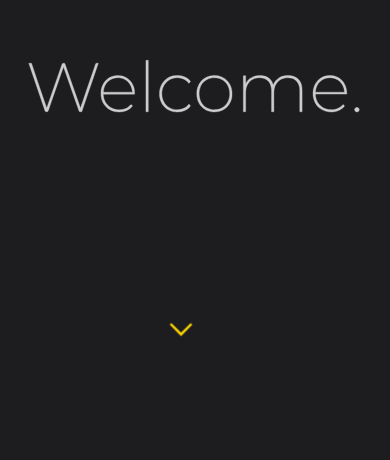
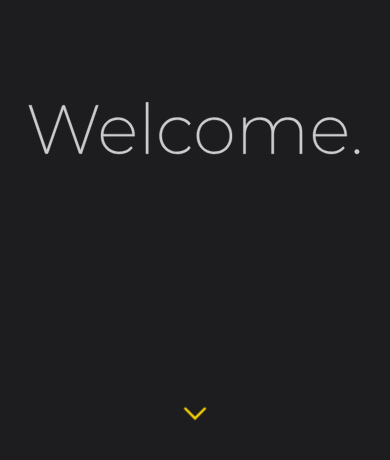
Before and after one commit to joseph-johnson27001/portfolio, a Vue app: page / in a window 390 px wide. Shown: the part 208-668 px from the top of the page. Built offline with nearby package versions, Linux system fonts and the light colour scheme.

Commit message:
Chevron fixes

```diff
--- a/src/App.vue
+++ b/src/App.vue
@@ -40,7 +40,7 @@ body {
 
 @media screen and (max-width: 768px) {
   #app {
-    height: 70vh;
+    height: 80vh;
   }
 }
 </style>
--- a/src/components/WelcomeAnimation.vue
+++ b/src/components/WelcomeAnimation.vue
@@ -138,7 +138,7 @@ export default {
   right: 50%;
   transform: translateX(-50%);
   opacity: 0;
-  padding-right: 28px;
+  /* padding-right: 28px; */
   animation: fade-in 0.6s linear 1.5s forwards;
 }
 
@@ -153,6 +153,9 @@ export default {
 @media screen and (max-width: 768px) {
   .svg-container {
     padding: 20px;
+  }
+  .chevron-container {
+    padding-right: 0px;
   }
 }
 
```
